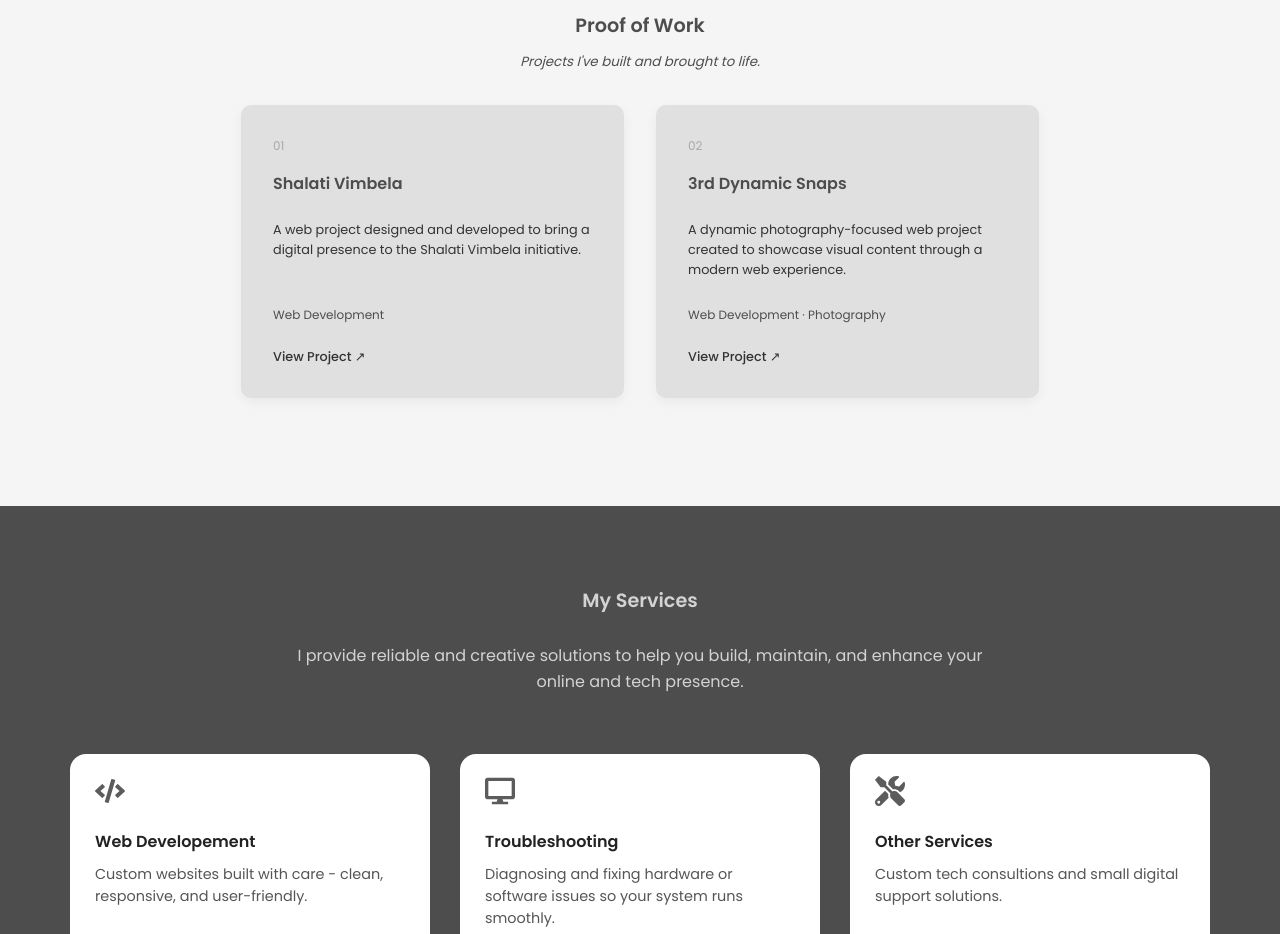
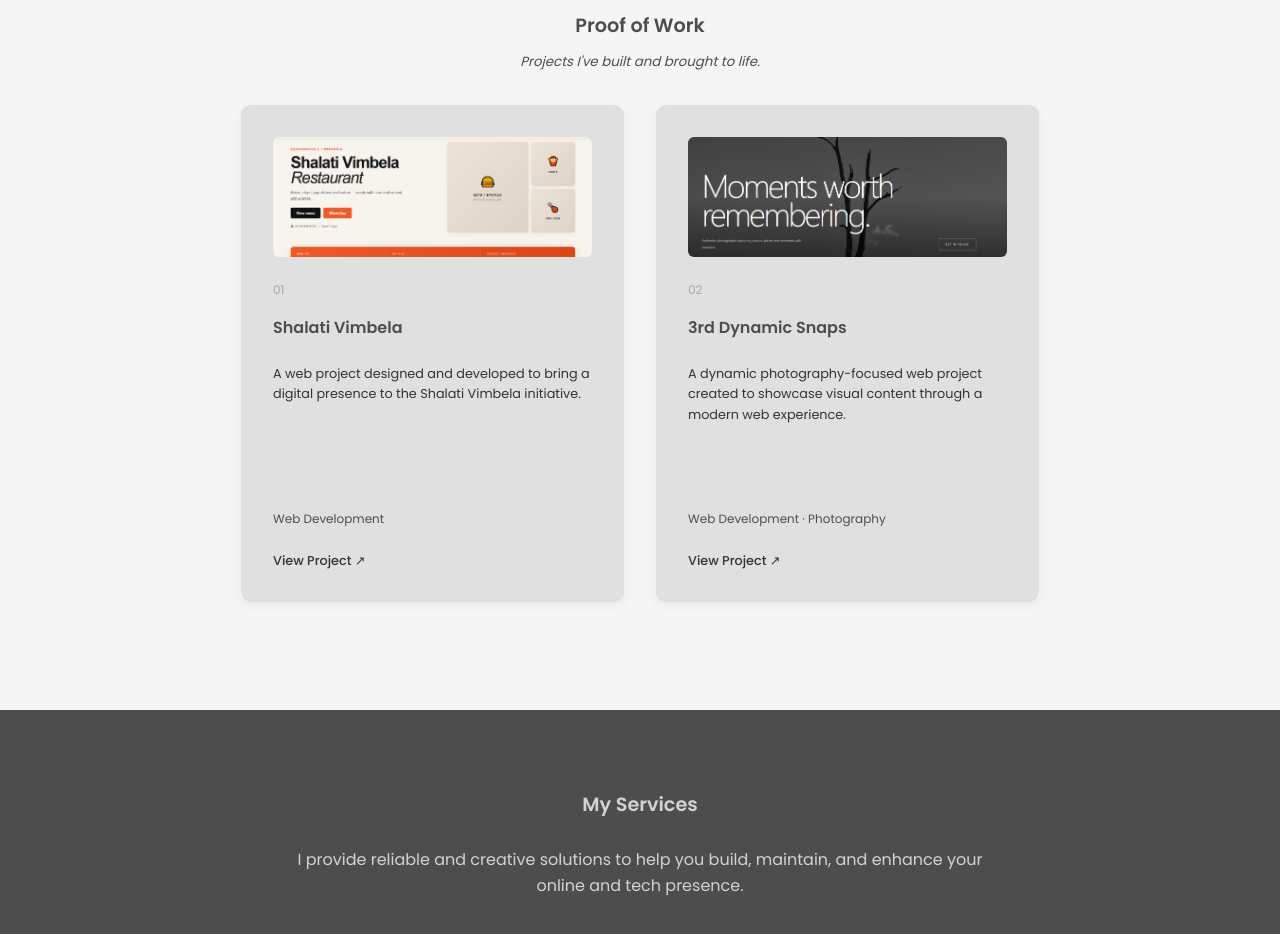
Before and after one commit to karteverything/karteverything2, a Next.js app in the folder frontend/: page / in a window 1280 px wide. Shown: the part 2120-3054 px from the top of the page. Built offline with nearby package versions, Linux system fonts and the light colour scheme; no server answers; the database is empty.

Commit message:
add 'proof of work' thumbnails

```diff
--- a/frontend/app/about/page.jsx
+++ b/frontend/app/about/page.jsx
@@ -183,6 +183,13 @@ export default function About() {
 
                     <div className="projects-grid">
                         <article className="project-card">
+                            <div className="project-thumbnail">
+                                <img
+                                    src="shalati_vimbela.png"
+                                    alt="Shalati Vimbela website preview"
+                                />
+                            </div>
+
                             <div className="project-card-content">
                                 <span className="project-number">
                                     01
@@ -212,6 +219,13 @@ export default function About() {
                         </article>
 
                         <article className="project-card">
+                            <div className="project-thumbnail">
+                                <img
+                                    src="3dsnaps.png"
+                                    alt="3rd Dynamic Snaps a website preview"
+                                />
+                            </div>
+
                             <div className="project-card-content">
                                 <span className="project-number">
                                     02
--- a/frontend/app/globals.css
+++ b/frontend/app/globals.css
@@ -519,6 +519,27 @@ ul {
     width: 100%;
 }
 
+.project-thumbnail {
+    width: 100%;
+    height: 180px;
+    margin-bottom: 1.5rem;
+    overflow: hidden;
+    border-radius: 6px;
+    background-color: #ccc;
+}
+
+.project-thumbnail img {
+    width: 100%;
+    height: 100%;
+    object-fit: cover;
+    display: block;
+    transition: transform 0.4s ease;
+}
+
+.project-card:hover .project-thumbnail img {
+    transform: scale(1.03);
+}
+
 /* =========================
    PROOF OF WORK - MOBILE
 ========================= */
@@ -562,6 +583,10 @@ ul {
 
     .project-links a {
         font-size: 0.85rem;
+    }
+
+    .project-thumbnail {
+        height: 200px;
     }
 }
 
```
